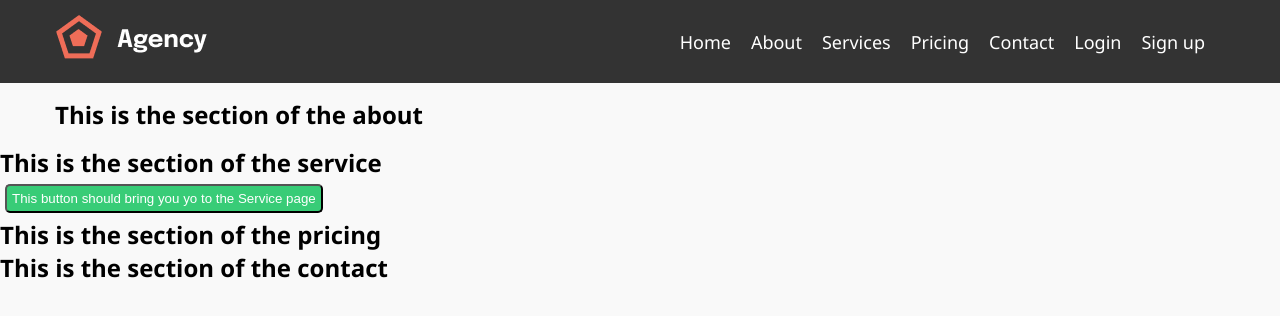
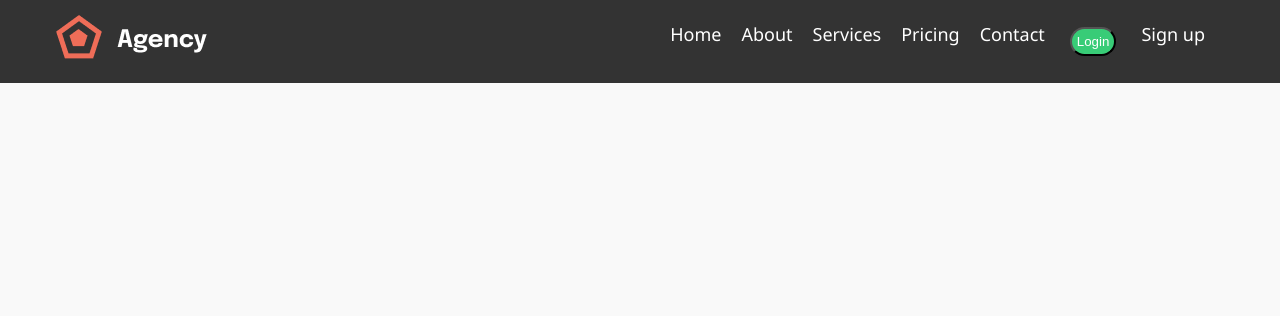
Before and after one commit to DNP-LR/NTECH_INTERNS01_PROJECT, a website built with webpack: page index.html in a window 1280 px wide. Built offline with nearby package versions, Linux system fonts and the light colour scheme.

Commit message:
last modifications

```diff
--- a/css/style.css
+++ b/css/style.css
@@ -51,7 +51,7 @@ a {
 }
 
 a:hover {
-  color: #ffc107;
+  color: #d71616;
 }
 
 .logo:hover {
@@ -65,7 +65,7 @@ button {
   padding: 5px;
   margin: 5px;
   text-decoration: none;
-  border-radius: 5px;
+  border-radius: 50px;
 }
 
 button:hover {
--- a/index.html
+++ b/index.html
@@ -29,32 +29,22 @@
         <img src="./important_files/logo.png">
       </div>
       <ul>
-        <li><a href="#home">Home</a></li>
+        <li><a href="#home">                      Home</a></li>
         <li><a href="#about">About</a></li>
         <li><a href="#services">Services</a></li>
         <li><a href="#pricing">Pricing</a></li>
         <li><a href="#contact">Contact</a></li>
-
-        <li><a>Login</a></li>
+        <li><button>Login</button></li>
         <li><a>Sign up</a></li>
       </ul>
     </div>
   </nav>
 </section>
-<section id="bout">
-  <h2 class="container">This is the section of the about</h2>
+
+<section>
+
 </section>
-<section id="services">
-  <h2>This is the section of the service</h2>
-  <button href="" >This button should bring you yo to the Service page</button>
-</section>
-<section id="pricing">
-  <h2>This is the section of the pricing</h2>
-</section>
-<section id="contact">
-  <h2>This is the section of the contact</h2>
-</section>
-
 <script src="js/app.js"></script>
 </body>
+
 </html>
```
